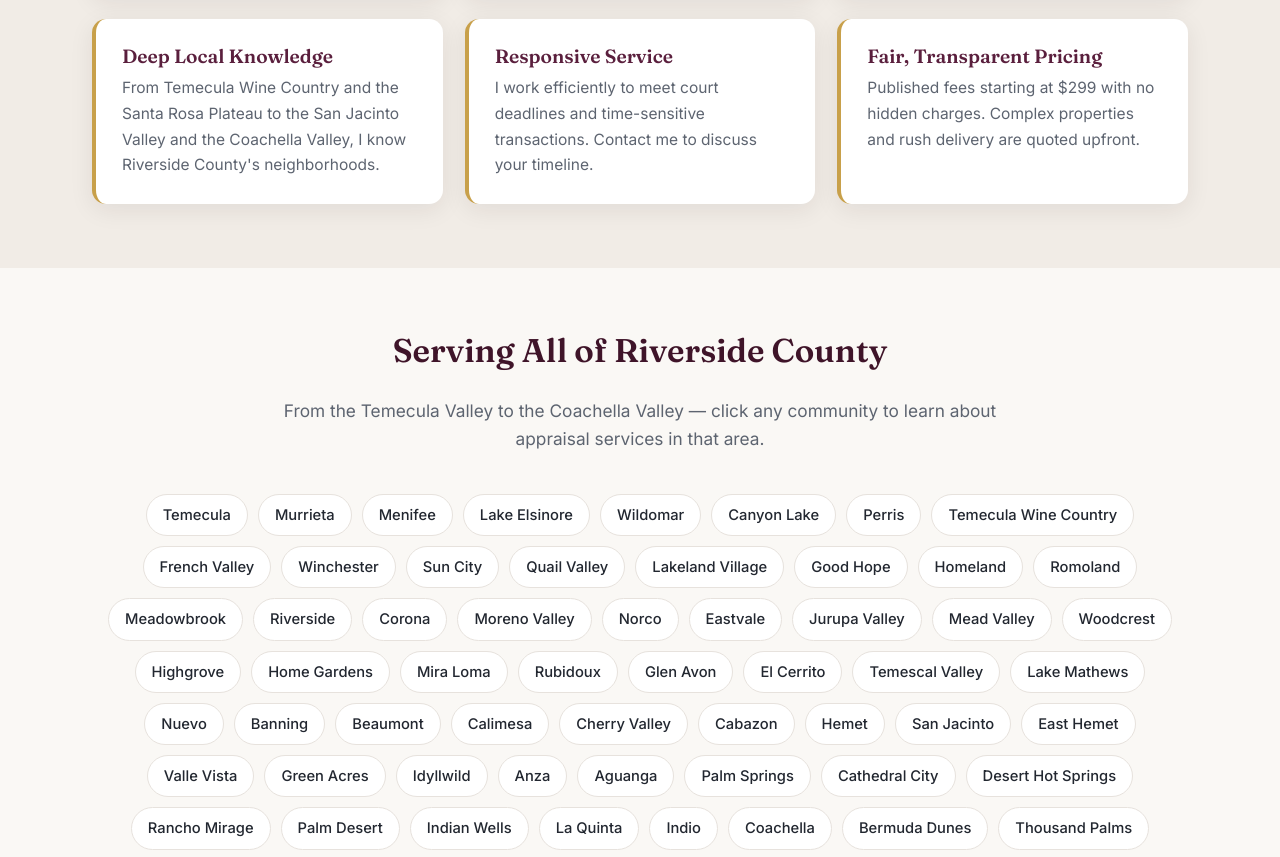
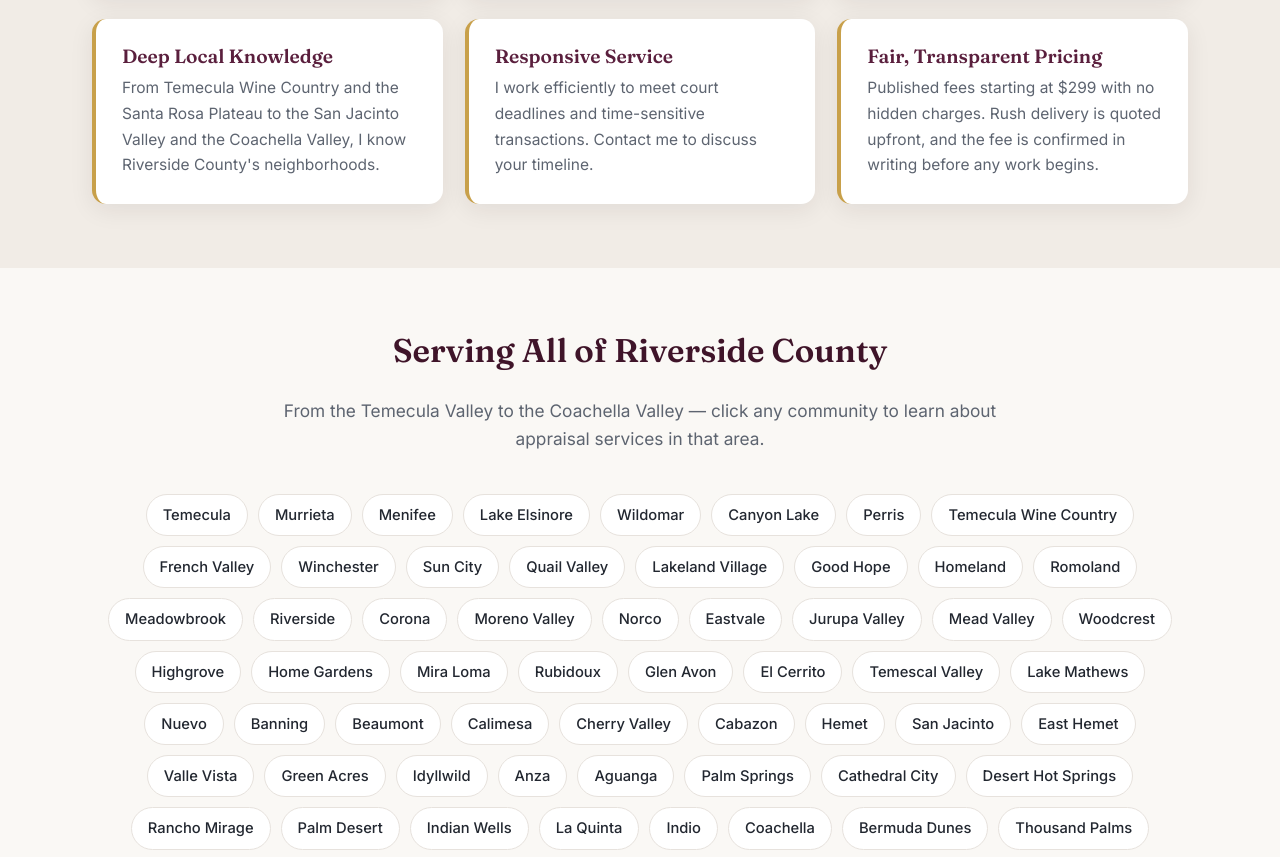
Before and after one commit to stynkfysh/www.temecula.pro, a plain HTML site: page index.html in a window 1280 px wide. Shown: the part 3431-4288 px from the top of the page. Drawn offline with Linux system fonts and the light colour scheme.

Commit message:
Remove complexity pricing language from homepage
Complex-property pricing is never stated client-facing; rush delivery is kept
as a real service option and the fee-confirmation step carries the qualifier.

Co-Authored-By: Claude Opus 5 <noreply@anthropic.com>
Claude-Session: https://claude.ai/code/session_01GjaaJ5JH7YCpoPvvwRScbr

```diff
--- a/index.html
+++ b/index.html
@@ -136,7 +136,7 @@
     <div class="why-item"><h3>Reports That Withstand Scrutiny</h3><p>Every report is written to be clearly understood by attorneys, judges, the IRS, and financial institutions, with defensible conclusions.</p></div>
     <div class="why-item"><h3>Deep Local Knowledge</h3><p>From Temecula Wine Country and the Santa Rosa Plateau to the San Jacinto Valley and the Coachella Valley, I know Riverside County's neighborhoods.</p></div>
     <div class="why-item"><h3>Responsive Service</h3><p>I work efficiently to meet court deadlines and time-sensitive transactions. Contact me to discuss your timeline.</p></div>
-    <div class="why-item"><h3>Fair, Transparent Pricing</h3><p>Published fees starting at $299 with no hidden charges. Complex properties and rush delivery are quoted upfront.</p></div>
+    <div class="why-item"><h3>Fair, Transparent Pricing</h3><p>Published fees starting at $299 with no hidden charges. Rush delivery is quoted upfront, and the fee is confirmed in writing before any work begins.</p></div>
   </div>
 </div></section>
 
```
